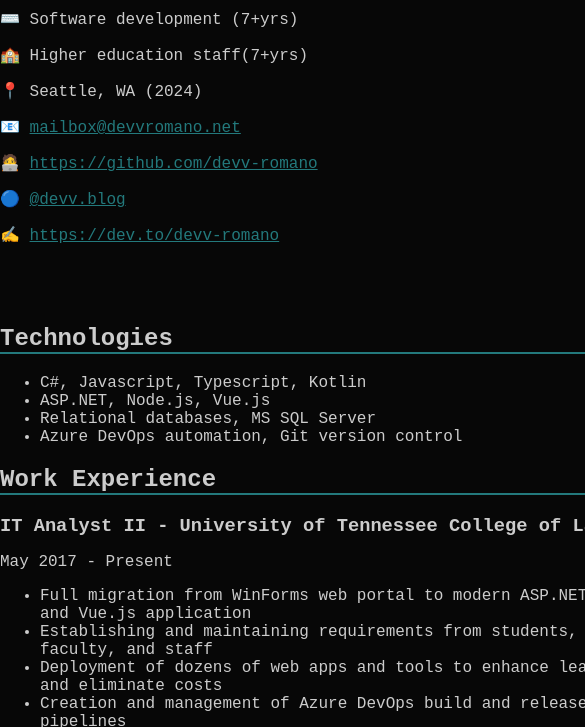
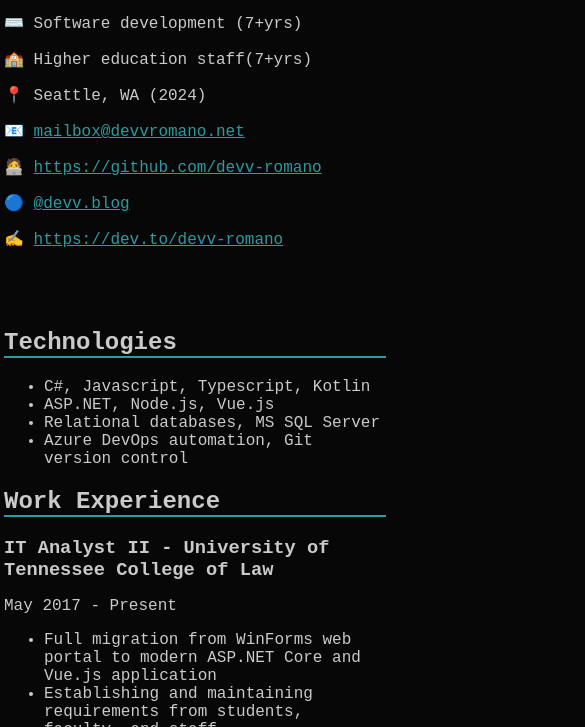
Before and after one commit to devv-romano/website, a plain HTML site: page index.html in a window 390 px wide. Shown: the part 117-844 px from the top of the page, 585 px wide, since content can reach past the window. Drawn offline with Linux system fonts and the light colour scheme.

Commit message:
updated responsive styling

```diff
--- a/index.html
+++ b/index.html
@@ -4,6 +4,7 @@
     <meta charset="UTF-8">
     <title>Devv Romano</title>
     <link rel="stylesheet" href="styles.css">
+    <meta name="viewport" content="width=device-width, initial-scale=1" />
 </head>
 <body>
 <section class="content">
--- a/styles.css
+++ b/styles.css
@@ -1,23 +1,24 @@
 body {
     background: #070707;
-    color: #cccccc;
+    color: #cacaca;
     margin: 0;
     font-family: Courier New, Courier, monospace;
     display: block;
 }
 
 .content {
-    width: 40em;
+    max-width: 40em;
     margin: auto;
+    padding: .25em;
     a {
-        color: #23797c
+        color: #2c9b9f
     }
     h1 {
         text-align: center;
         font-size: 2em;
     }
     h2 {
-        border-bottom: 2px solid #23797c;
+        border-bottom: 2px solid #2c9b9f;
     }
     h3 {
         margin-bottom: 0;
```
